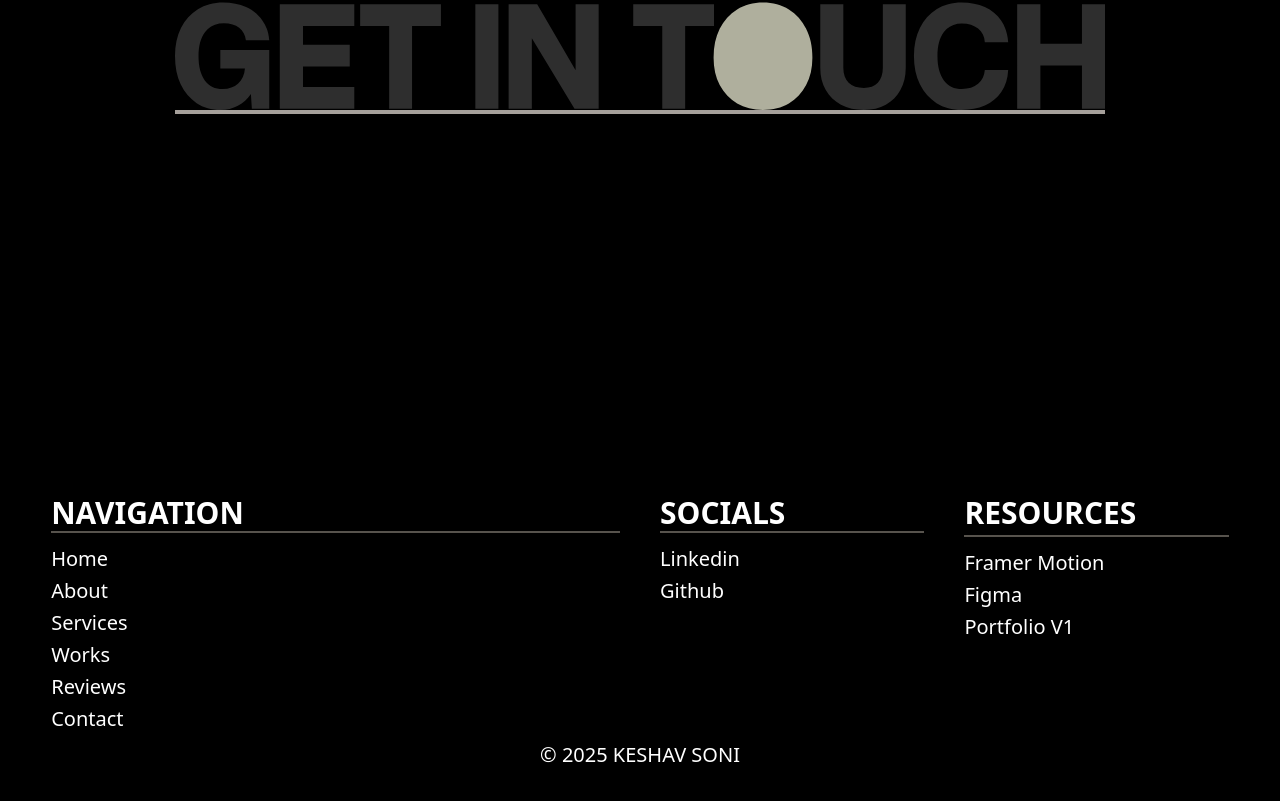
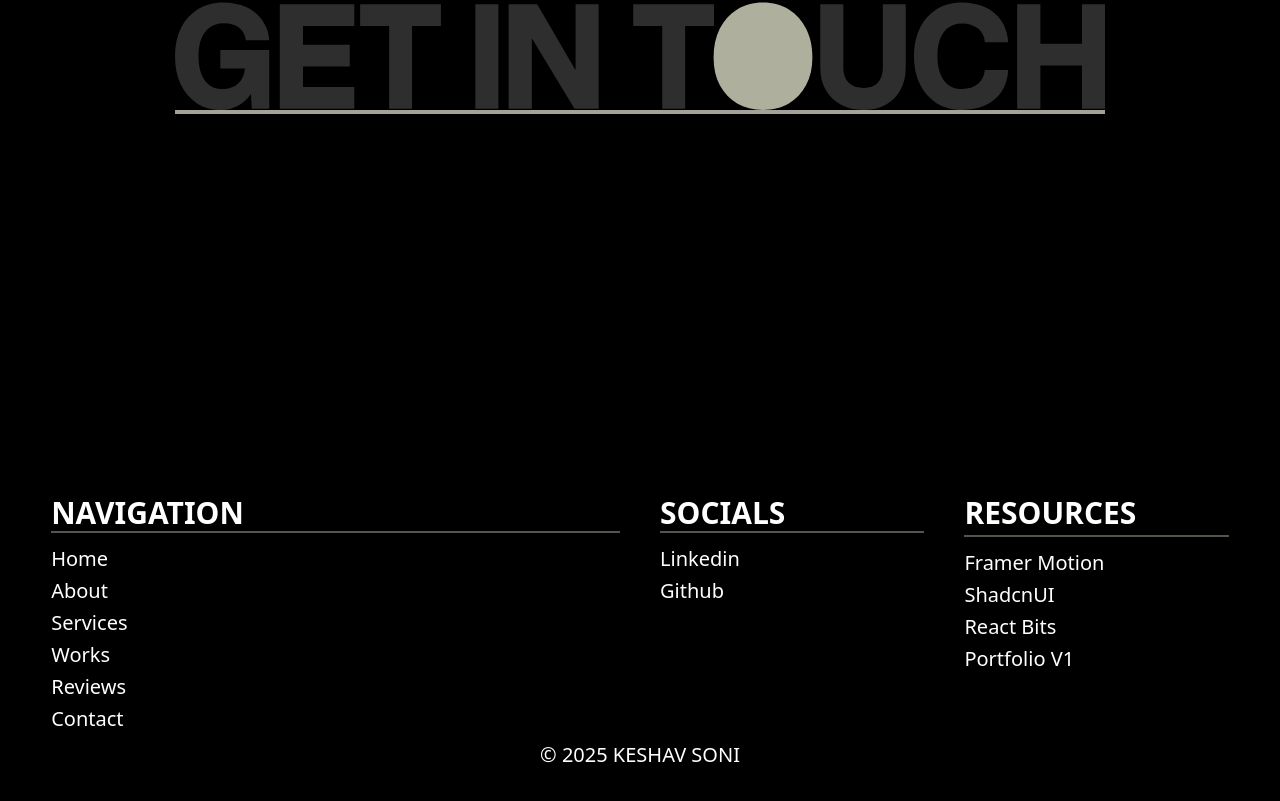
Before and after one commit to keshavvsonii01/nextportfolio, a Next.js app: page / in a window 1280 px wide. Shown: the part 4545-5346 px from the top of the page. Built offline with nearby package versions, Linux system fonts and the light colour scheme; a web font is replaced by a local one.

Commit message:
FooterComplete

```diff
--- a/components/pages/footer.jsx
+++ b/components/pages/footer.jsx
@@ -106,14 +106,21 @@ function Footer() {
               <a
                 target="_blank"
                 className="font-medium block relative overflow-hidden group h-fit link-text leading-base w-fit"
-                href="https://www.figma.com/"
+                href="https://ui.shadcn.com/"
               >
-                <span className="link1">Figma</span>
+                <span className="link1">ShadcnUI</span>
               </a>
               <a
                 target="_blank"
                 className="font-medium block relative overflow-hidden group h-fit link-text leading-base w-fit"
-                href="https://keshavsonii.netlify.app/"
+                href="https://www.reactbits.dev/"
+              >
+                <span className="link1">React Bits</span>
+              </a>
+              <a
+                target="_blank"
+                className="font-medium block relative overflow-hidden group h-fit link-text leading-base w-fit"
+                href="https://keshavsoni.netlify.app/"
               >
                 <span className="link1">Portfolio V1</span>
               </a>
```
